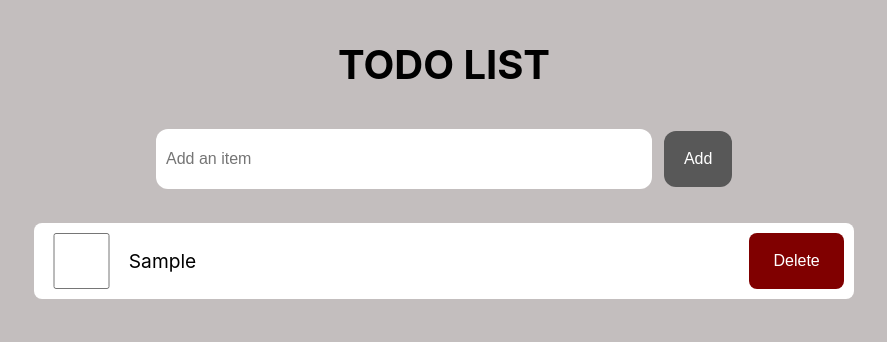
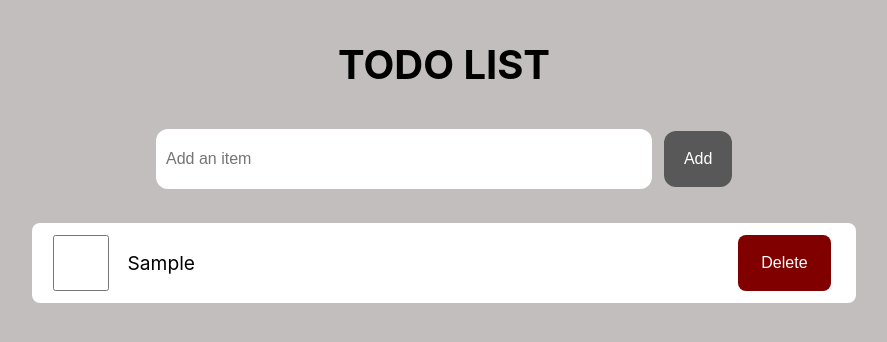
Before and after one commit to ahmadsultani/todo-redux, a React (Create React App) app: page / in a window 1280 px wide. Both pictures are taken after typing "Sample" into the empty fields and a click on the button "Add". Shown: the top 342 px of the page, without its empty margins (196-1083 px from the left). Built offline with nearby package versions, Linux system fonts and the light colour scheme.

Commit message:
update margin delete TodoItem

```diff
--- a/src/components/TodoItem.css
+++ b/src/components/TodoItem.css
@@ -6,14 +6,16 @@ li {
   width: calc(50vw + 20vh);
   align-items: center;
   justify-content: space-between;
-  padding: 10px;
+  padding: 12px;
   border-radius: 8px;
   margin: 10px 0;
 }
 
 .delete {
+  flex: 0.1;
   background-color: maroon;
   border-radius: 8px;
+  margin-right: 1vw;
 }
 
 .delete:hover {
```
